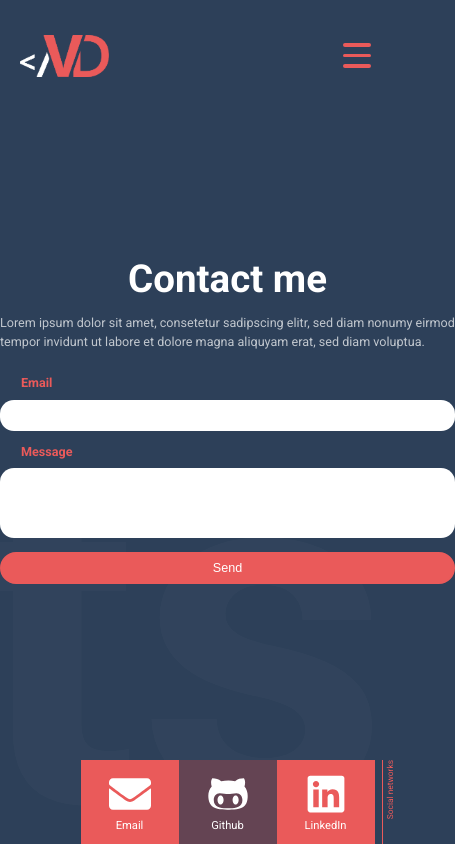
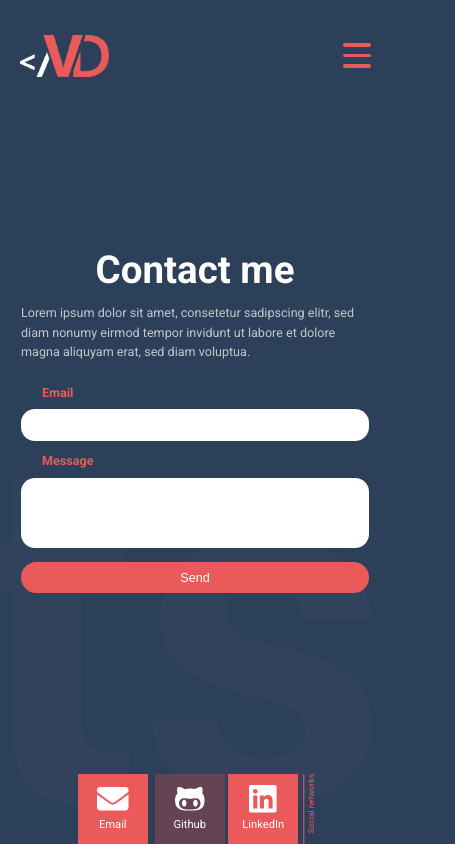
Before and after one commit to ventsi34/ventsi.net-template, a website: page src/contact-me.html in a window 390 px wide. Shown: the whole page, 455 px wide, since content can reach past the window. Drawn offline with nearby package versions, Linux system fonts and the light colour scheme; files that its build step writes are made by us from their sources; files whose address does not match are found by name.

Commit message:
Added contact me page responsive design and full refactor of social networks menu

```diff
--- a/src/contact-me.html
+++ b/src/contact-me.html
@@ -38,11 +38,11 @@
       <textarea cols="30" rows="10" id="message"></textarea>
       <button type="submit" class="btn filled">Send</button>
     </form>
-    <div class="social-container wide">
-      <ul title="Social networks">
-        <li><a href="#"><i class="fas fa-envelope"></i>Email</a></li>
-        <li><a href="#"><i class="fab fa-github-alt"></i>Github</a></li>
-        <li><a href="#"><i class="fab fa-linkedin"></i>LinkedIn</a></li>
+    <div class="social-container">
+      <ul title="Social networks" class="social-container-list">
+        <li class="social-container-items spaces"><a href="#" class="social-container-link"><i class="fas fa-envelope"></i>Email</a></li>
+        <li class="social-container-items spaces"><a href="#" class="social-container-link"><i class="fab fa-github-alt"></i>Github</a></li>
+        <li class="social-container-items spaces"><a href="#" class="social-container-link"><i class="fab fa-linkedin"></i>LinkedIn</a></li>
       </ul>
     </div>
   </section>
--- a/src/styles/components/_header.scss
+++ b/src/styles/components/_header.scss
@@ -1,6 +1,9 @@
 header {
   position: absolute;
   top: 5rem;
+  @media only screen and (max-height: 620px) {
+    top: 2rem;
+  }
   left: 5%;
   width: 90%;
   z-index: 12;
--- a/src/styles/components/_social-networks.scss
+++ b/src/styles/components/_social-networks.scss
@@ -1,22 +1,21 @@
 .social-container {
   position: absolute;
+  overflow: hidden;
   bottom: 0;
-  left: 0;
-  font-size: 0;
 
-  ul {
-    position: relative;
+  &-list {
     display: flex;
+    justify-content: center;
     align-items: flex-end;
     list-style: none;
+    padding: 0 2rem 0 0;
     margin: 0;
-    padding: 0;
 
     &:after {
       position: absolute;
-      bottom: 9.9rem;
-      right: -1rem;
-      width: 12rem;
+      bottom: 7.9rem;
+      right: 1.8rem;
+      width: 9.9rem;
       line-height: 2rem;
       border-top: 1px solid $color-2;
       font-size: 1.2rem;
@@ -26,42 +25,49 @@
       transform-origin: top right;
       transform: rotateZ(-90deg);
     }
+  }
 
-    li {
-      display: inline-block;
-      background-color: $color-2;
+  &-items.spaces {
+    margin: 0 0.5rem;
+  }
 
-      a {
-        display: block;
-        width: 12rem;
-        height: 12rem;
-        padding-top: 1.8rem;
-        font-size: 1.6rem;
-        color: $color-3;
-        text-align: center;
-        transition: height 0.15s ease-out;
-        overflow: hidden;
+  &-items {
+    display: flex;
+    align-items: center;
+    height: 10rem;
+    background-color: $color-2;
+    transition: height .2s ease-out;
 
-        svg {
-          margin: 0 auto;
-          width: 100% !important;
-          font-size: 6rem !important;
-        }
+    &:nth-child(2) {
+      background-color: $color-4;
+    }
 
-        &:hover {
-          height: 14rem;
-        }
-      }
+    &:last-of-type {
+      margin: 0 0.5rem 0 0;
+    }
 
-      &:nth-child(2) {
-        background-color: $color-4;
-      }
+    &:hover {
+      height: 11rem;
+      color: $color-3;
     }
   }
 
-  &.wide {
-    ul li a {
-      width: 14rem;
+  &-link {
+    display: flex;
+    align-items: center;
+    justify-content: center;
+    flex-direction: column;
+    width: 10rem;
+    font-size: 1.6rem;
+    text-align: center;
+    color: $color-3 !important;
+
+    svg {
+      font-size: 4.5rem;
+    }
+
+    &:hover {
+      color: $color-3;
     }
   }
 }
--- a/src/styles/pages/_contact-me.scss
+++ b/src/styles/pages/_contact-me.scss
@@ -7,6 +7,15 @@
     flex-direction: column;
     padding: 12rem 0 12rem;
     width: 65rem;
+    @media only screen and (max-width: 730px) {
+      width: 100%;
+      padding-left: 10rem;
+      padding-right: 10rem;
+    }
+    @media only screen and (max-width: 400px) {
+      padding-left: 3rem;
+      padding-right: 3rem;
+    }
     height: 100vh;
     margin: 0 auto;
     opacity: 0;
@@ -88,7 +97,6 @@
   }
 
   .social-container {
-    left: 50%;
-    margin-left: -21rem;
+    margin: 0 auto;
   }
 }
--- a/src/styles/pages/_home.scss
+++ b/src/styles/pages/_home.scss
@@ -5,6 +5,9 @@
   display: flex;
   align-items: center;
   padding: 12rem 0 0;
+  @media only screen and (max-height: 620px) {
+    padding: 6rem 0 0;
+  }
   width: 90%;
   height: 100vh;
   opacity: 0;
@@ -174,4 +177,10 @@
       min-width: 16rem;
     }
   }
+
+  @media only screen and (max-height: 620px) {
+    .mobile-social-menu {
+      display: none !important;
+    }
+  }
 }
```
Also changed, not shown: src/index.html (+4 -4 lines).
